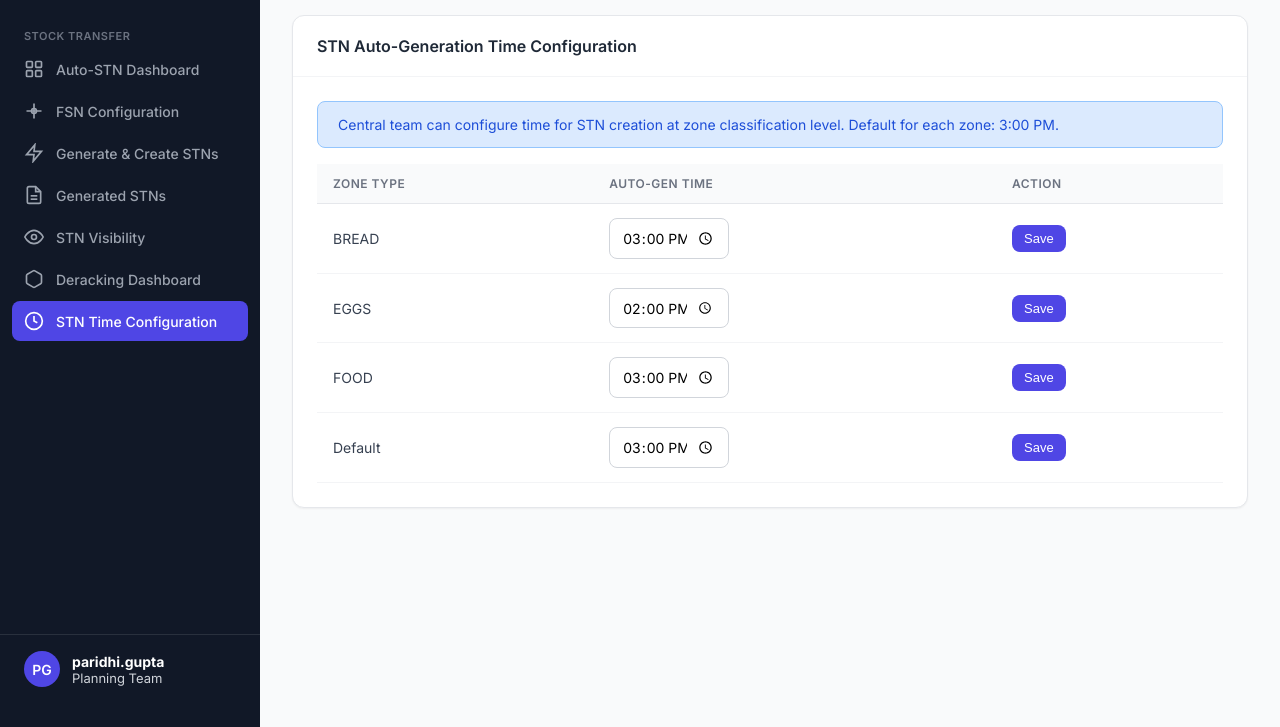
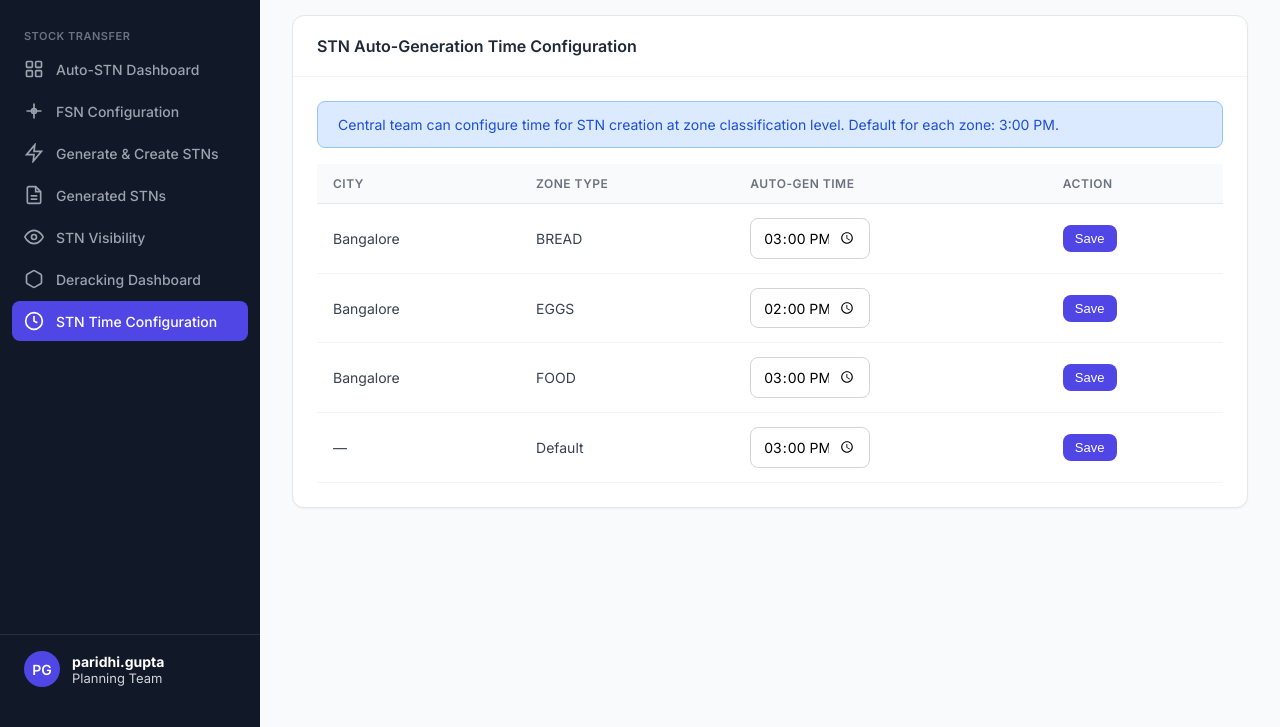
Before and after one commit to paridhigupta-fc/Supply, a plain HTML site: page auto_stn_prototype.html in a window 1280 px wide. Both pictures are taken after a click on the link "STN Time Configuration". Shown: the part 73-800 px from the top of the page. Drawn offline with Linux system fonts and the light colour scheme; a script that the page names is missing.

Commit message:
Add files via upload

```diff
--- a/auto_stn_prototype.html
+++ b/auto_stn_prototype.html
@@ -596,25 +596,29 @@ select.form-control { appearance:auto; }
           <div class="table-wrap">
             <table>
               <thead>
-                <tr><th>Zone Type</th><th>Auto-Gen Time</th><th>Action</th></tr>
+                <tr><th>City</th><th>Zone Type</th><th>Auto-Gen Time</th><th>Action</th></tr>
               </thead>
               <tbody>
                 <tr>
+                  <td>Bangalore</td>
                   <td>BREAD</td>
                   <td><input type="time" class="form-control" value="15:00" style="width:120px;"></td>
                   <td><button class="btn btn-primary btn-sm">Save</button></td>
                 </tr>
                 <tr>
+                  <td>Bangalore</td>
                   <td>EGGS</td>
                   <td><input type="time" class="form-control" value="14:00" style="width:120px;"></td>
                   <td><button class="btn btn-primary btn-sm">Save</button></td>
                 </tr>
                 <tr>
+                  <td>Bangalore</td>
                   <td>FOOD</td>
                   <td><input type="time" class="form-control" value="15:00" style="width:120px;"></td>
                   <td><button class="btn btn-primary btn-sm">Save</button></td>
                 </tr>
                 <tr>
+                  <td>—</td>
                   <td>Default</td>
                   <td><input type="time" class="form-control" value="15:00" style="width:120px;"></td>
                   <td><button class="btn btn-primary btn-sm">Save</button></td>
```
